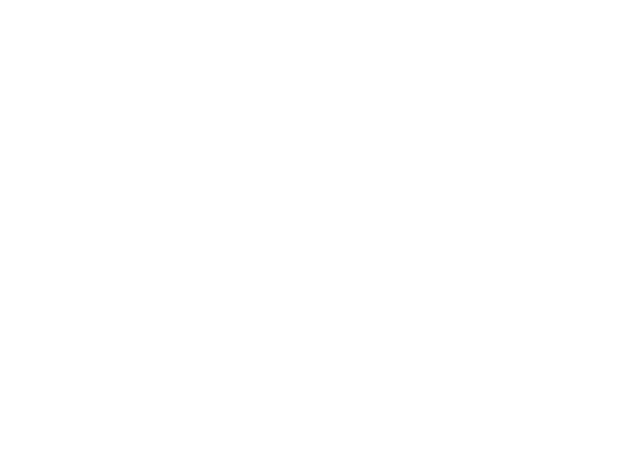
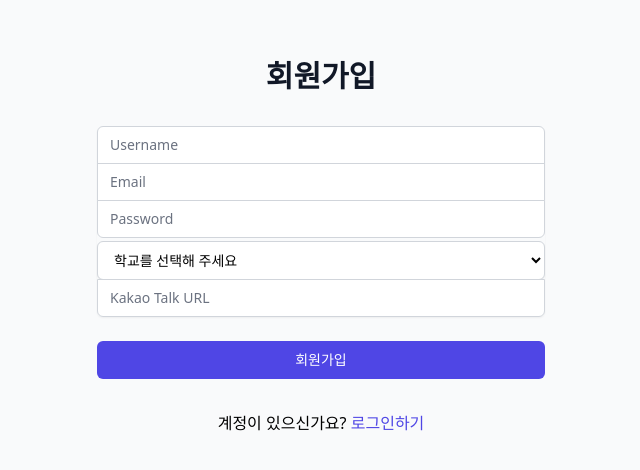
Before and after one commit to 2023-techeer-ideathon-team-5/Team5, a React (Create React App) app in the folder frontend/: page /signup in a window 1280 px wide. Before the commit this address had no page. Shown: the part 166-636 px from the top of the page, without its empty margins (319-959 px from the left). Built offline with nearby package versions, Linux system fonts and the light colour scheme.

Commit message:
feat : 회원가입, 로그인 UI구현

```diff
--- a/frontend/src/App.js
+++ b/frontend/src/App.js
@@ -1,11 +1,14 @@
 import { BrowserRouter as Router, Route, Routes } from "react-router-dom";
 import MainPage from "./pages/MainPage";
-
+import SignUpPage from "./pages/SignUpPage";
+import SignInPage from "./pages/SignInPage";
 function App() {
   return (
     <Router>
       <Routes>
         <Route path="/" element={<MainPage />} />
+        <Route path="signup" element={<SignUpPage />} />
+        <Route path="signin" element={<SignInPage />} />
       </Routes>
     </Router>
   );
--- /dev/null
+++ b/frontend/src/pages/SignInPage.js
@@ -0,0 +1,83 @@
+import React, { useState } from "react";
+import { Link } from "react-router-dom";
+
+function LoginPage() {
+  const [userId, setUserId] = useState("");
+  const [password, setPassword] = useState("");
+
+  const handleSubmit = (e) => {
+    e.preventDefault();
+    console.log({ userId, password });
+  };
+
+  return (
+    <div className="min-h-screen flex items-center justify-center bg-gray-50 py-12 px-4 sm:px-6 lg:px-8">
+      <div className="max-w-md w-full space-y-8">
+        <div>
+          <h2 className="mt-6 text-center text-3xl font-extrabold text-gray-900">
+            로그인
+          </h2>
+        </div>
+
+        <form className="mt-8 space-y-6" onSubmit={handleSubmit}>
+          <div className="rounded-md shadow-sm -space-y-px">
+            <div>
+              <label htmlFor="user-id" className="sr-only">
+                아이디
+              </label>
+              <input
+                id="user-id"
+                name="user-id"
+                type="text"
+                autoComplete="user-id"
+                required
+                className="appearance-none rounded-none relative block w-full px-3 py-2 border border-gray-300 placeholder-gray-500 text-gray-900 focus:outline-none focus:ring-indigo-500 focus:border-indigo-500 focus:z-10 sm:text-sm"
+                placeholder="Email"
+                value={userId}
+                onChange={(e) => setUserId(e.target.value)}
+              />
+            </div>
+            <div>
+              <label htmlFor="password" className="sr-only">
+                비밀번호
+              </label>
+              <input
+                id="password"
+                name="password"
+                type="password"
+                autoComplete="current-password"
+                required
+                className="appearance-none rounded-none relative block w-full px-3 py-2 border border-gray-300 placeholder-gray-500 text-gray-900 rounded-b-md focus:outline-none focus:ring-indigo-500 focus:border-indigo-500 focus:z-10 sm:text-sm"
+                placeholder="Password"
+                value={password}
+                onChange={(e) => setPassword(e.target.value)}
+              />
+            </div>
+          </div>
+
+          <div>
+            <button
+              type="submit"
+              className="group relative w-full flex justify-center py-2 px-4 border border-transparent text-sm font-medium rounded-md text-white bg-indigo-600 hover:bg-indigo-700 focus:outline-none focus:ring-2 focus:ring-offset-2 focus:ring-indigo-500"
+            >
+              로그인
+            </button>
+          </div>
+        </form>
+        <div className="mt-6 text-center">
+          <p>
+            가입이 아직이신가요?{" "}
+            <Link
+              to="/signup"
+              className="font-medium text-indigo-600 hover:text-indigo-500"
+            >
+              회원가입하기
+            </Link>
+          </p>
+        </div>
+      </div>
+    </div>
+  );
+}
+
+export default LoginPage;
--- /dev/null
+++ b/frontend/src/pages/SignUpPage.js
@@ -0,0 +1,135 @@
+import React, { useState } from "react";
+import { Link } from "react-router-dom";
+
+function SignUpPage() {
+  const schools = ["한국공학대학교", "성결대학교", "이화여자대학교"];
+  const [username, setUsername] = useState("");
+  const [userId, setUserId] = useState("");
+  const [password, setPassword] = useState("");
+  const [schoolInfo, setSchoolInfo] = useState("");
+  const [kakaoURL, setKakaoURL] = useState("");
+
+  const handleSubmit = (e) => {
+    e.preventDefault();
+
+    console.log({ username, userId, password, schoolInfo, kakaoURL });
+  };
+
+  return (
+    <div className="min-h-screen flex items-center justify-center bg-gray-50 py-12 px-4 sm:px-6 lg:px-8">
+      <div className="max-w-md w-full space-y-8">
+        <div>
+          <h2 className="mt-6 text-center text-3xl font-extrabold text-gray-900">
+            회원가입
+          </h2>
+        </div>
+
+        <form className="mt-8 space-y-6" onSubmit={handleSubmit}>
+          <div className="rounded-md shadow-sm -space-y-px">
+            <div>
+              <label htmlFor="username" className="sr-only">
+                Username
+              </label>
+              <input
+                id="username"
+                name="username"
+                type="text"
+                autoComplete="name"
+                required
+                className="appearance-none rounded-none relative block w-full px-3 py-2 border border-gray-300 placeholder-gray-500 text-gray-900 rounded-t-md focus:outline-none focus:ring-indigo-500 focus:border-indigo-500 focus:z-10 sm:text-sm"
+                placeholder="Username"
+                value={username}
+                onChange={(e) => setUsername(e.target.value)}
+              />
+            </div>
+            <div>
+              <label htmlFor="user-id" className="sr-only">
+                아이디
+              </label>
+              <input
+                id="user-id"
+                name="user-id"
+                type="text"
+                autoComplete="user-id"
+                required
+                className="appearance-none rounded-none relative block w-full px-3 py-2 border border-gray-300 placeholder-gray-500 text-gray-900 focus:outline-none focus:ring-indigo-500 focus:border-indigo-500 focus:z-10 sm:text-sm"
+                placeholder="Email"
+                value={userId}
+                onChange={(e) => setUserId(e.target.value)}
+              />
+            </div>
+            <div>
+              <label htmlFor="password" className="sr-only">
+                비밀번호
+              </label>
+              <input
+                id="password"
+                name="password"
+                type="password"
+                autoComplete="current-password"
+                required
+                className="appearance-none rounded-none relative block w-full px-3 py-2 border border-gray-300 placeholder-gray-500 text-gray-900 rounded-b-md focus:outline-none focus:ring-indigo-500 focus:border-indigo-500 focus:z-10 sm:text-sm"
+                placeholder="Password"
+                value={password}
+                onChange={(e) => setPassword(e.target.value)}
+              />
+            </div>
+            <div>
+              <select
+                id="school-info"
+                name="school-info"
+                className="mt-1 block w-full py-2 px-3 border border-gray-300 bg-white rounded-md shadow-sm focus:outline-none focus:ring-indigo-500 focus:border-indigo-500 sm:text-sm"
+                value={schoolInfo}
+                onChange={(e) => setSchoolInfo(e.target.value)}
+              >
+                <option value="">학교를 선택해 주세요</option>
+                {schools.map((school, index) => (
+                  <option key={index} value={school}>
+                    {school}
+                  </option>
+                ))}
+              </select>
+            </div>
+            <div>
+              <label htmlFor="kakao-url" className="sr-only">
+                카카오톡 오픈채팅 url
+              </label>
+              <input
+                id="kakao-url"
+                name="kakao-url"
+                type="url"
+                required
+                className="appearance-none rounded-none relative block w-full px-3 py-2 border border-gray-300 placeholder-gray-500 text-gray-900 rounded-b-md focus:outline-none focus:ring-indigo-500 focus:border-indigo-500 focus:z-10 sm:text-sm"
+                placeholder="Kakao Talk URL"
+                value={kakaoURL}
+                onChange={(e) => setKakaoURL(e.target.value)}
+              />
+            </div>
+          </div>
+
+          <div>
+            <button
+              type="submit"
+              className="group relative w-full flex justify-center py-2 px-4 border border-transparent text-sm font-medium rounded-md text-white bg-indigo-600 hover:bg-indigo-700 focus:outline-none focus:ring-2 focus:ring-offset-2 focus:ring-indigo-500"
+            >
+              회원가입
+            </button>
+          </div>
+        </form>
+        <div className="mt-6 text-center">
+          <p>
+            계정이 있으신가요?{" "}
+            <Link
+              to="/signin"
+              className="font-medium text-indigo-600 hover:text-indigo-500"
+            >
+              로그인하기
+            </Link>
+          </p>
+        </div>
+      </div>
+    </div>
+  );
+}
+
+export default SignUpPage;
```
Also changed, not shown: frontend/.eslintrc.js.
